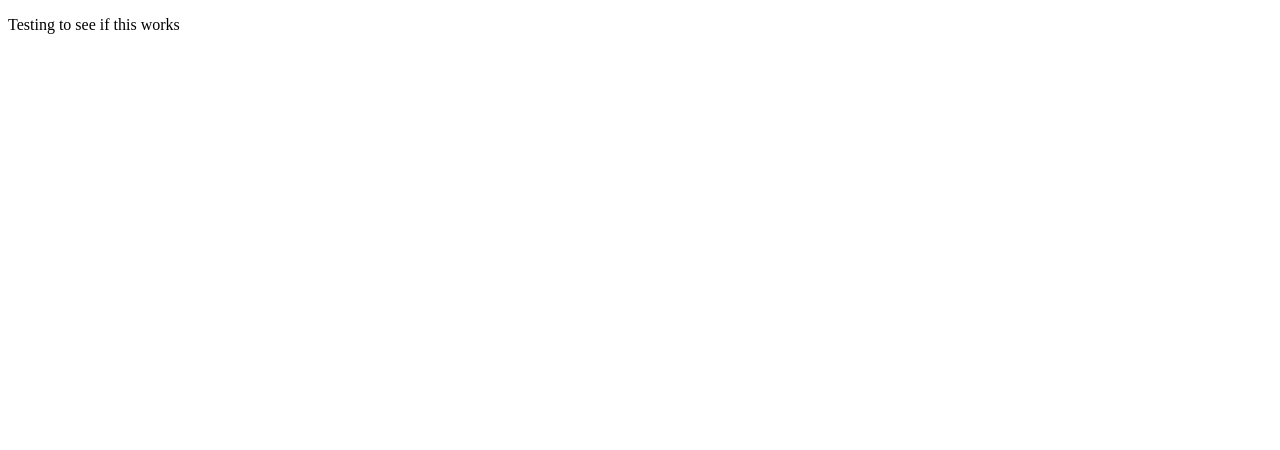
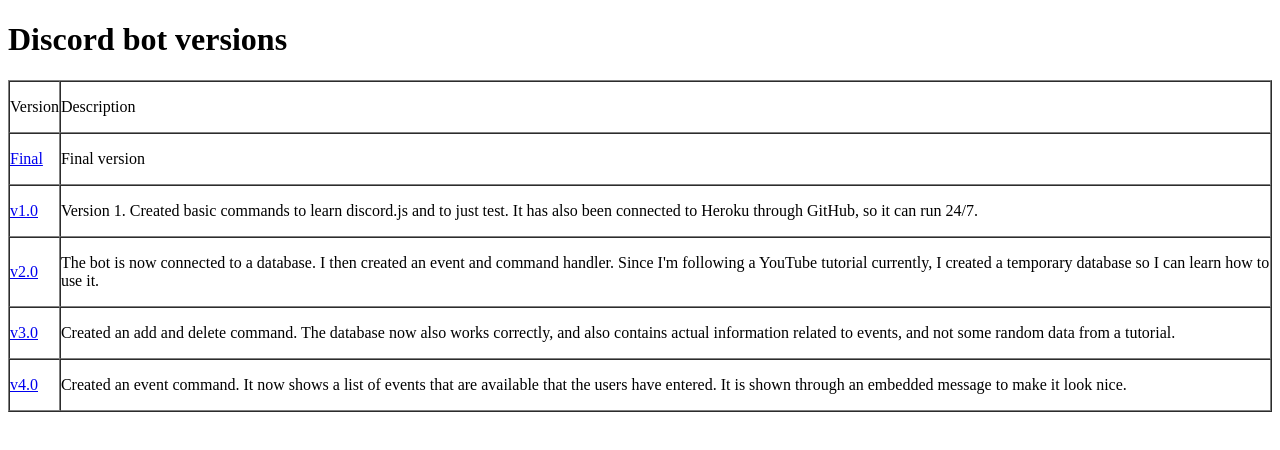
Before and after one commit to bwbsungjicho/discord-bot, a website: page index.html in a window 1280 px wide. Drawn offline with Linux system fonts and the light colour scheme.

Commit message:
updated index.html

```diff
--- a/index.html
+++ b/index.html
@@ -2,10 +2,45 @@
 <html>
 <head>
     <meta charset="utf-8">
-    <title>Testing</title>
+    <title>Discord bot version history</title>
 </head>
 
 <body>
-    <p>Testing to see if this works</p>
+    <h1>Discord bot versions</h1>
+    <div>
+        <table border="1" cellpadding="0" cellspacing="0" valign="top" title="" summary="">
+            <tr>
+                <td><p>Version</p></td>
+                <td><p>Description</p></td>
+            </tr>
+            <tr>
+                <td><p><a href="discord bot - final.zip" download>Final</a></p></td>
+                <td><p>Final version</p></td>
+            </tr>
+            <tr>
+                <td><p><a href="discord-bot - V1.0 - created basic commands as a test and connected to heroku.zip" download>v1.0</a></p></td>
+                <td><p>Version 1. Created basic commands to learn discord.js and to just test. It has also been connected to Heroku through GitHub, so it can run 24/7.</p></td>
+            </tr>
+            <tr>
+                <td><p><a href="discord-bot - V2.0 - connected to database. Created event and command handlers. Created temporary database as test.zip" download>v2.0</a></p></td>
+                <td><p>The bot is now connected to a database. I then created an event and command handler. Since I'm following a YouTube tutorial currently, I created a temporary database so I can learn how to use it. </p></td>
+            </tr>
+            <tr>
+                <td><p><a href="discord-bot - V3.0 created an add and delete event command.zip" download>v3.0</a></p></td>
+                <td><p>Created an add and delete command. The database now also works correctly, and also contains actual information related to events, and not some random data from a tutorial. </p></td>
+            </tr>
+            <tr>
+                <td><p><a href="discord-bot - V4.0 created an event command. It shows a list of events available in an embedded message.zip" download>v4.0</a></p></td>
+                <td><p>Created an event command. It now shows a list of events that are available that the users have entered. It is shown through an embedded message to make it look nice. </p></td>
+            </tr>
+            <!--
+    <tr>
+      <td><p>v</p></td>
+      <td><p></p></td>
+    </tr>
+    -->
+
+        </table>
+    </div>
 </body>
 </html>
```
Also changed, not shown: 5 other files.
